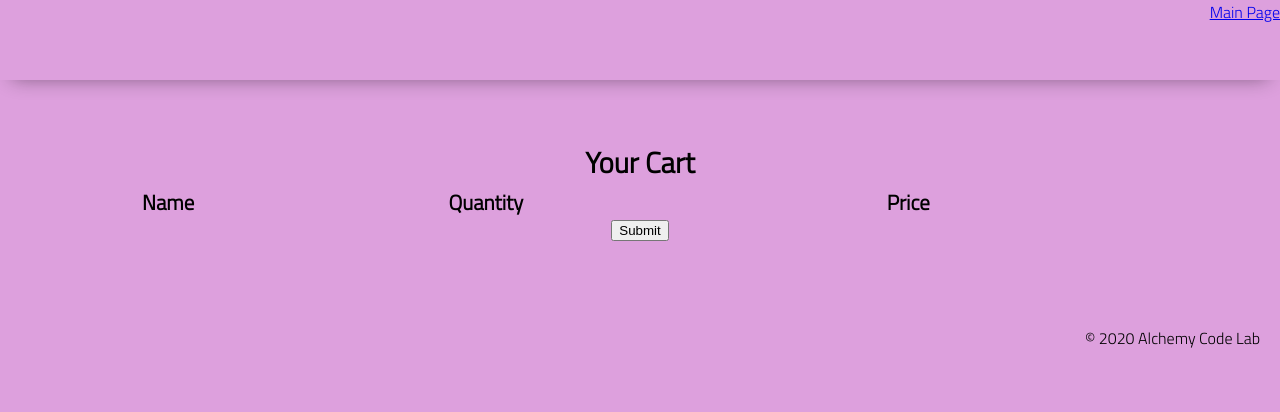
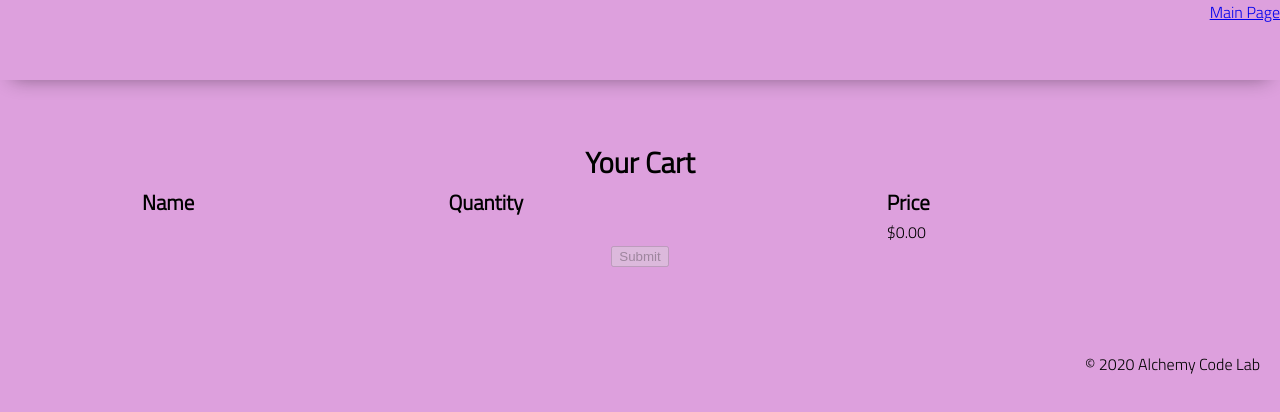
Before and after one commit to kevenruiz/lab-06-e-commerce-site, a plain HTML site: page Cart/index.html in a window 1280 px wide. Drawn offline with Linux system fonts and the light colour scheme.

Commit message:
finsihed project

```diff
--- a/Cart/cart.js
+++ b/Cart/cart.js
@@ -7,7 +7,7 @@ import { hogwards } from '../product-poster.js';
 
 //import { cart } from './cart-data.js';
 import { createTableRow, createTotalRow, findById } from '../utils.js';
-const cart = getCart(); cd
+const cart = getCart();
 
 // I need my table from the DOM
 
@@ -24,3 +24,15 @@ for (let cartItem of cart) {
 const totalRow = createTotalRow(cart, hogwards);
 
 table.append(totalRow);
+
+const button = document.querySelector('#finish-cart');
+if (cart.length > 0) button.disabled = false;
+else button.disabled = true;
+
+button.addEventListener('click', () => {
+    const cart = getCart();
+    alert(JSON.stringify(cart));
+    localStorage.clear();
+    window.location = '/';
+
+});
--- a/Cart/index.html
+++ b/Cart/index.html
@@ -31,7 +31,7 @@
                     <th>Price</th>
                 </thead>
             </table>
-            <button class="submit-cart" id="finish-cart">Submit</button>
+            <button id="finish-cart">Submit</button>
         </section>
     </main>
     <footer>
```
